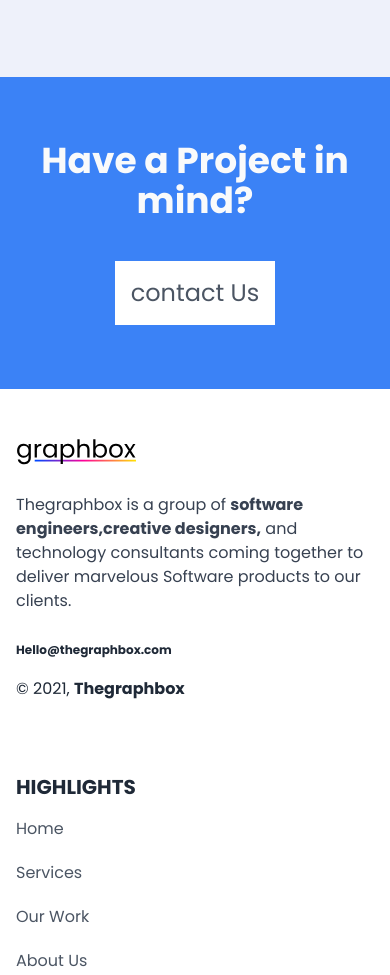
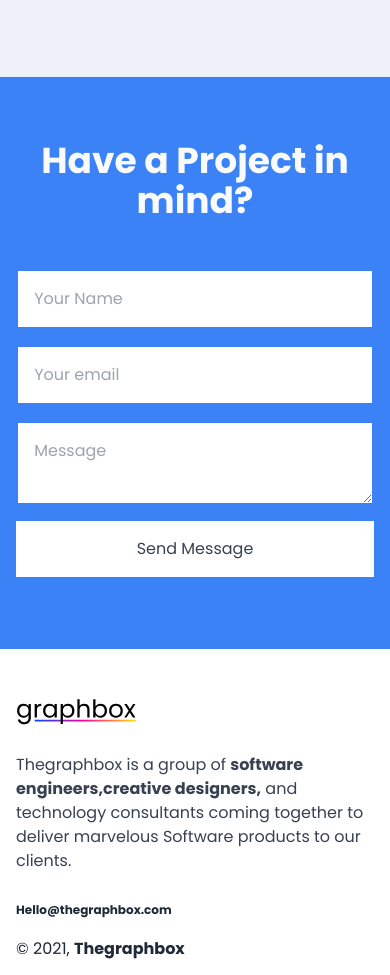
Before and after one commit to Manishbajpai055/graphbox, a website: page index.html in a window 390 px wide. Shown: the part 5108-6083 px from the top of the page. Drawn offline with Linux system fonts and the light colour scheme.

Commit message:
changed the contact form placement

```diff
--- a/index.html
+++ b/index.html
@@ -46,14 +46,14 @@
             <p class="lg:px-4 px-4 md:px-0 text-2xl text-gray-500 w-11/12 md:w-full leading-normal ">Brand identity, graphic design, 3D modeling, UI/UX design and Web development</p>
             <div class="flex flex-row mx-4 md:mx-0 lg:mx-4 my-6">
 
-                <button class="cta-btn-bg text-lg font-bold text-white px-8 ">
+                <button onclick="Contact()" class="cta-btn-bg text-lg font-bold text-white px-8 ">
                     Lets Talk</button>
                 <button onclick="work()" class="cta-btn-bg-2 ml-4 bg-blue-600 text-gray-100 font-semibold text-lg ">
                 Our Work </button>
             </div>
         </div>
         <div class="order-1 lg:flex place-content-center">
-            <video  muted="" playsinline="" crossorigin="" loop="" autoplay="" src="res/assets/reel.mp4"></video>
+            <video  muted="" playsinline="" crossorigin="" loop="" utoplay="" src="res/assets/reel.mp4"></video>
 
         </div>
     </div>
@@ -179,10 +179,20 @@
         </div>
     </Section>
 
-    <section class="bg-blue-500">
+    <section id="Contact" class="bg-blue-500">
         <div class="text-center py-16 relative">
             <h1 class="text-4xl font-bold text-gray-50">Have a Project in mind?</h1>
-            <button class="bg-white text-gray-600 text-2xl mt-10 p-4">contact Us</button>
+            <div class=" md:py-10 ">
+                <form class="flex flex-col place-items-center pt-10" action="">
+                    <input class="text-gray-500 p-4 border-2 w-11/12 md:w-2/4 border-blue-500 my-2" type="text" autocomplete="" placeholder="Your Name" name="" id="">
+                    <input class="text-gray-500 p-4 border-2 w-11/12 md:w-2/4 border-blue-500 my-2" autocomplete="" type="text" placeholder="Your email" name="" id="">
+                    <textarea class="text-gray-500 p-4 border-2 w-11/12 md:w-2/4 border-blue-500 my-2" autocomplete="" type="" placeholder="Message" name="" id=""></textarea>
+                    <button class="bg-white text-gray-700 my-2 w-11/12 md:w-2/4 p-4">Send Message</button>
+                </form>
+
+
+            </div>
+            <!-- <button class="bg-white text-gray-600 text-2xl mt-10 p-4">contact Us</button> -->
         </div>
     </section>
 
--- a/res/js/index.js
+++ b/res/js/index.js
@@ -67,12 +67,15 @@ else if (toggleFeatureAfter.classList.contains('isom') === true ) {
 }
 
 function  work(){
-
   document.getElementById('work').scrollIntoView({behavior: "smooth"})
 }
 
+function  Contact(){
+  document.getElementById('Contact').scrollIntoView({behavior: "smooth"})
+}
 
 
+/*
 window.onscroll = function() {scrollFunction()};
 
 function scrollFunction() {
@@ -98,6 +101,7 @@ function scrollFunction() {
     }
 }
 
+*/
 
 //projects function
 
```
Also changed, not shown: res/css/tailwind.min.css.
